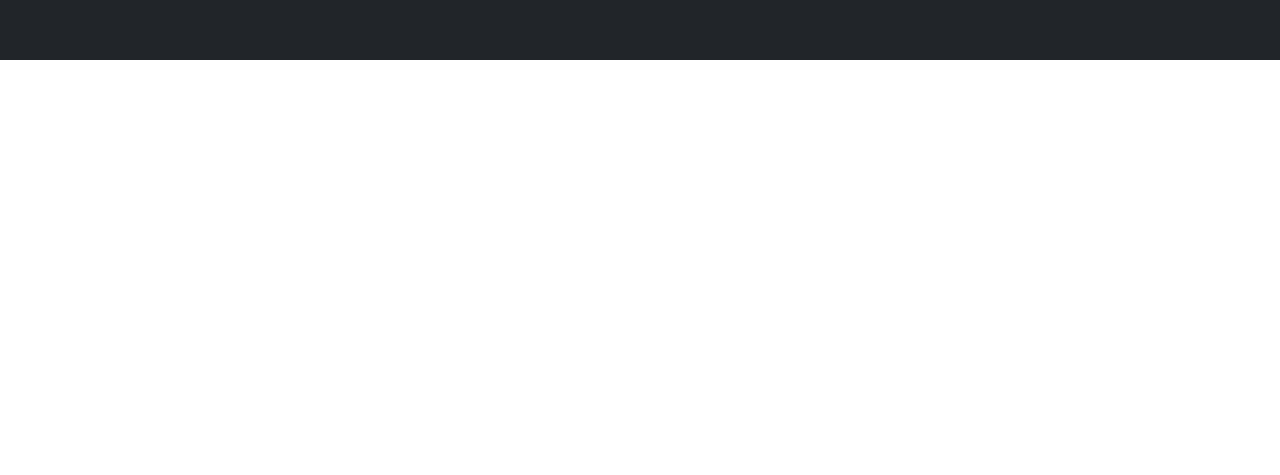
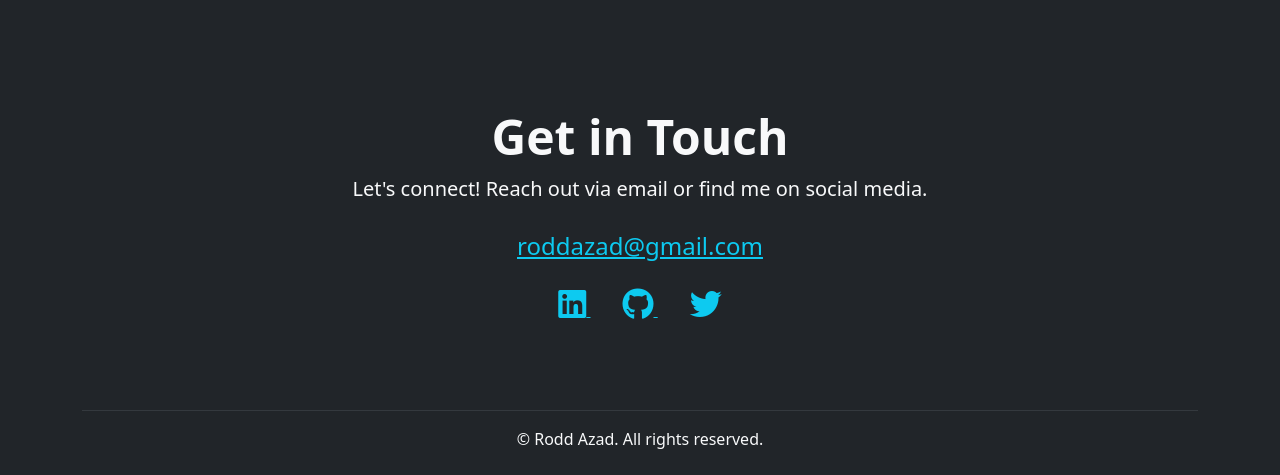
Before and after one commit to roddazad/rodd-azad-portfolio, a plain HTML site: page index.html in a window 1280 px wide. Shown: the part 3112-3587 px from the top of the page. Before the commit the page ends 3172 px from the top, so only its background shows below. Drawn offline with nearby package versions, Linux system fonts and the light colour scheme.

Commit message:
finished footer section and contact section still need to do some of the css

```diff
--- a/index.html
+++ b/index.html
@@ -313,8 +313,44 @@
      </section>
 
     <!-- Contact Section -->
+     <section class="py-5 bg-dark text-light">
+        <div class="container text-center">
+            <h2 class="display-5 fw-bold md-4">Get in Touch</h2>
+            <p class="lead mb-4">Let's connect! Reach out via email or find me on social media.</p>
+            <!-- Email Link -->
+             <p><a href="mailto:roddazad@gmail.com" class="text-info fs-4">roddazad@gmail.com</a></p>
+            <!-- Social Media Links -->
+             <div class="mt-4">
+                <a href="https://www.linkedin.com/in/roddazad/" class="text-info mx-3" target="_blank">
+                    <i class="fa-brands fa-linkedin fa-2x"></i>
+                </a>
+                <a
+                href="https://github.com/roddazad"
+                class="text-info mx-3"
+                target="_blank"
+              >
+                <i class="fa-brands fa-github fa-2x"></i>
+              </a>
+              <a
+              href="https://twitter.com/yourhandle"
+              class="text-info mx-3"
+              target="_blank"
+            >
+              <i class="fa-brands fa-twitter fa-2x"></i>
+            </a>
+
+             </div>
+        </div>
+     </section>
 
     <!-- Footer Section -->
+    <footer class="bg-dark text-light py-4">
+        <div class="container text-center">
+            <hr class="border-secondary my-3">
+            <p class="mb-0">&copy; <span id="current-year"></span> Rodd Azad. All rights reserved.
+            </p>
+        </div>
+    </footer>
     <!-- Scripts -->
     <script
       src="https://cdn.jsdelivr.net/npm/bootstrap@5.3.3/dist/js/bootstrap.bundle.min.js"
```
